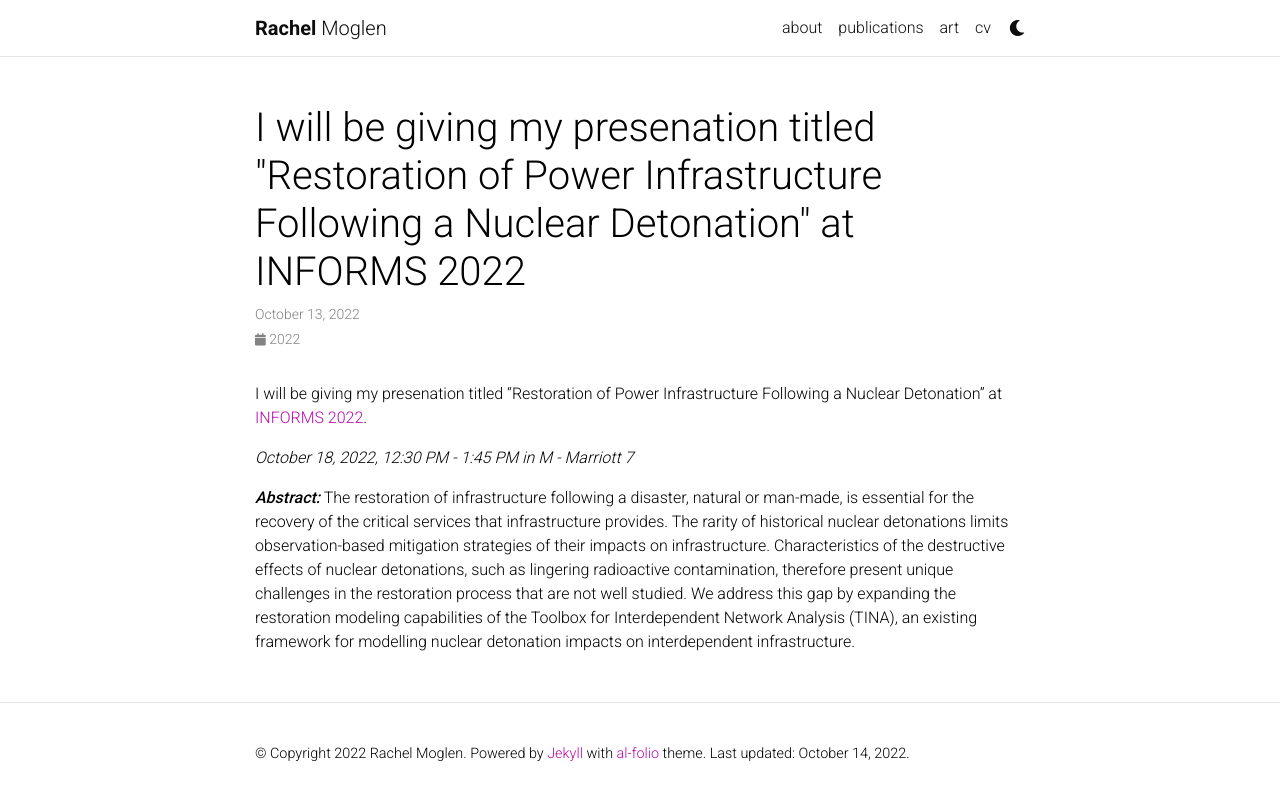
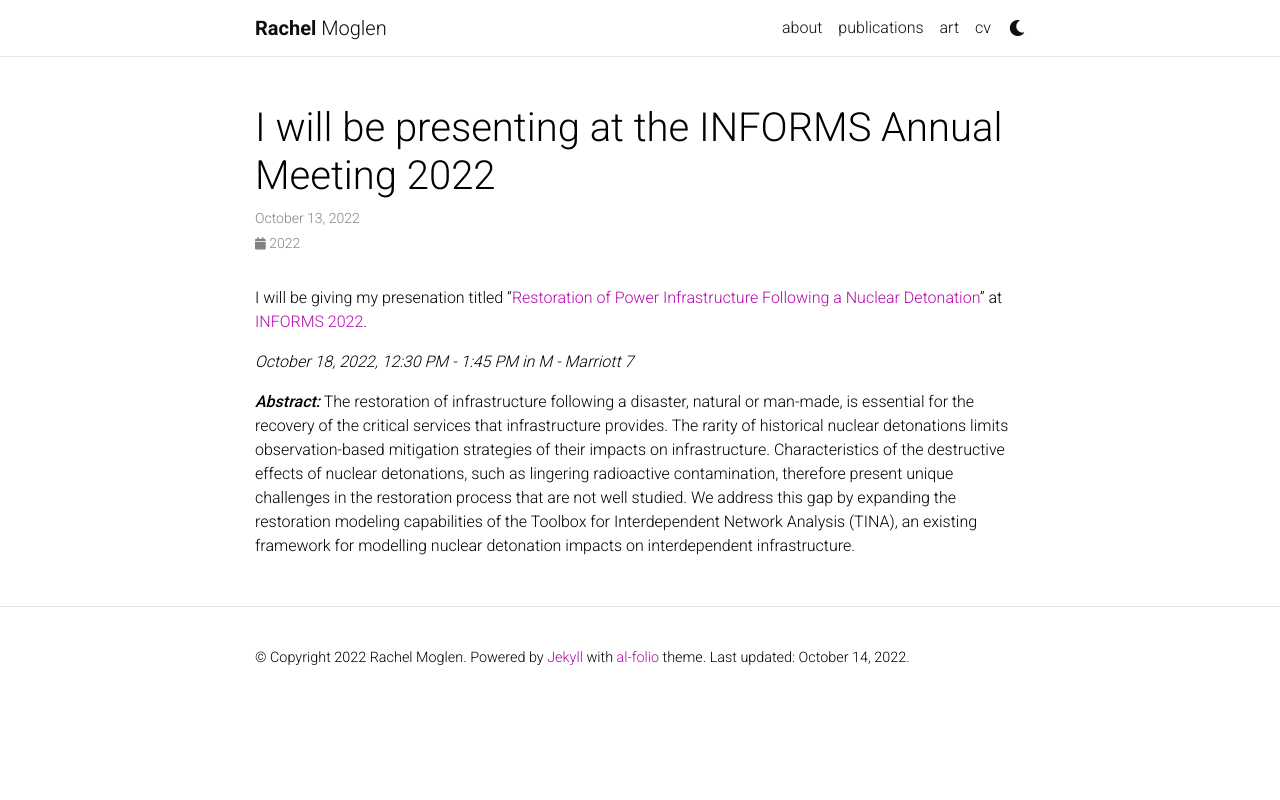
Before and after one commit to rmoglen/rmoglen.github.io, a Jekyll site: the page built from _news/INFORMS2022.md, in a window 1280 px wide. Shown: the top 800 px of the page. Built offline with Jekyll 4.4.1, drawn with Linux system fonts in a browser that asks for light colours; comment, search, counter and statistics services are not loaded; a style sheet for code colours, icons or effects is not loaded.

Commit message:
minor changes

```diff
--- a/_news/INFORMS2022.md
+++ b/_news/INFORMS2022.md
@@ -1,11 +1,11 @@
 ---
 layout: post
-title: I will be giving my presenation titled "Restoration of Power Infrastructure Following a Nuclear Detonation" at INFORMS 2022
+title: I will be presenting at the INFORMS Annual Meeting 2022
 date: 2022-10-13 16:11:00-0400
 inline: false
 ---
 
-I will be giving my presenation titled "Restoration of Power Infrastructure Following a Nuclear Detonation" at [INFORMS 2022](https://www.abstractsonline.com/pp8/#!/10693/presentation/3403).
+I will be giving my presenation titled "[Restoration of Power Infrastructure Following a Nuclear Detonation](https://www.abstractsonline.com/pp8/#!/10693/presentation/3403)" at [INFORMS 2022](https://meetings.informs.org/wordpress/indianapolis2022/).
 
 _October 18, 2022, 12:30 PM - 1:45 PM in M - Marriott 7_
 
```
